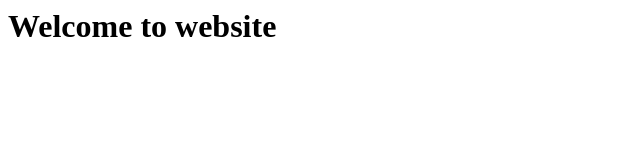
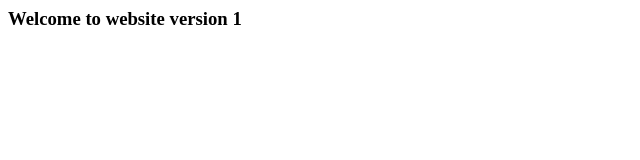
Before and after one commit to shaheerkollath/website, a plain HTML site: page index.html in a window 1280 px wide. Shown: the whole page, without its empty margins (0-640 px from the left). Drawn offline with Linux system fonts and the light colour scheme.

Commit message:
changed docker file 1

```diff
--- a/index.html
+++ b/index.html
@@ -1,6 +1,6 @@
 <html>
 <title> Jenkins CICD pipe </title>
 <body>
-<h1> Welcome to website </h1>
+<h3> Welcome to website version 1 </h3>
 </body>
 </html>
```
